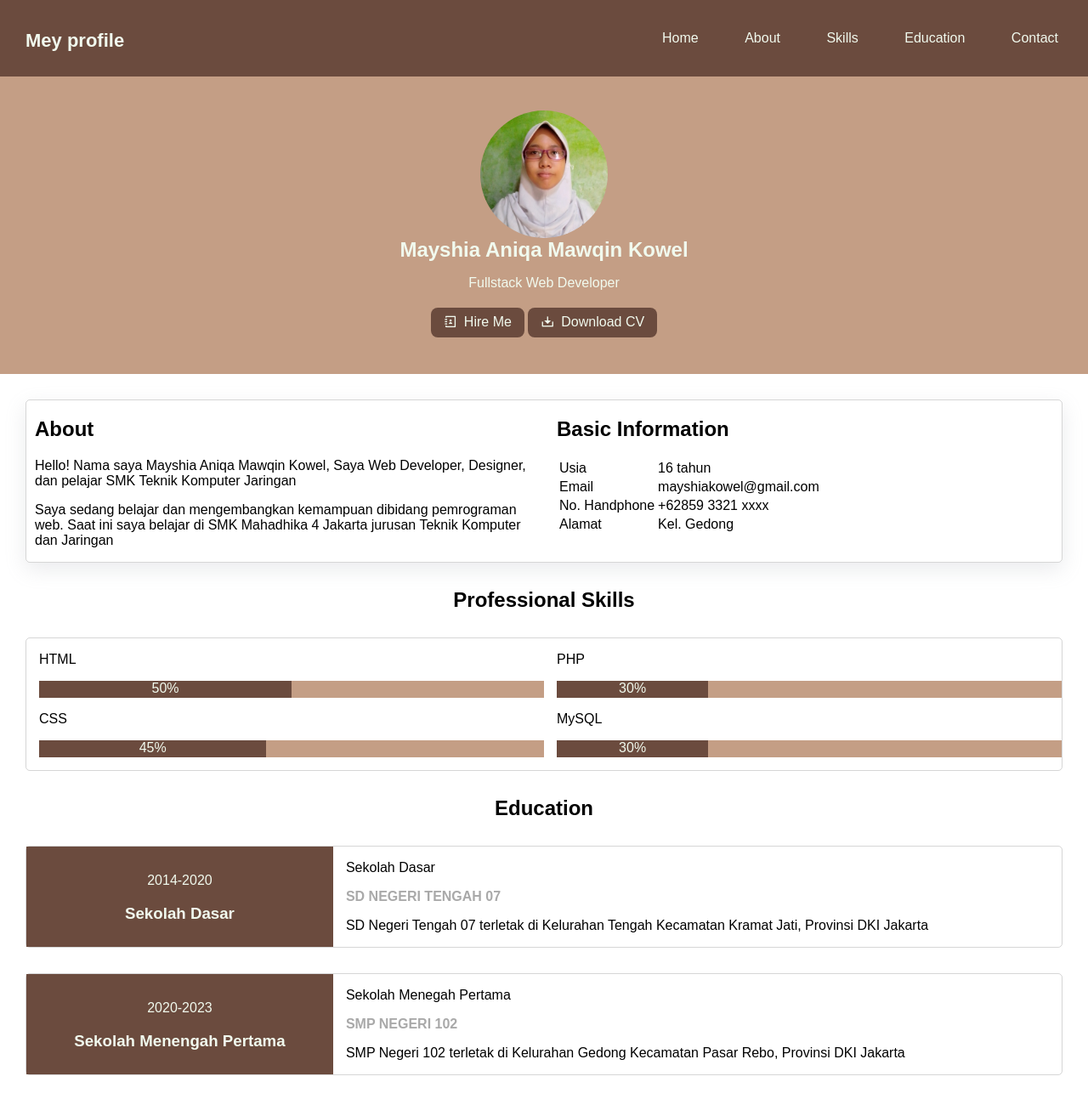
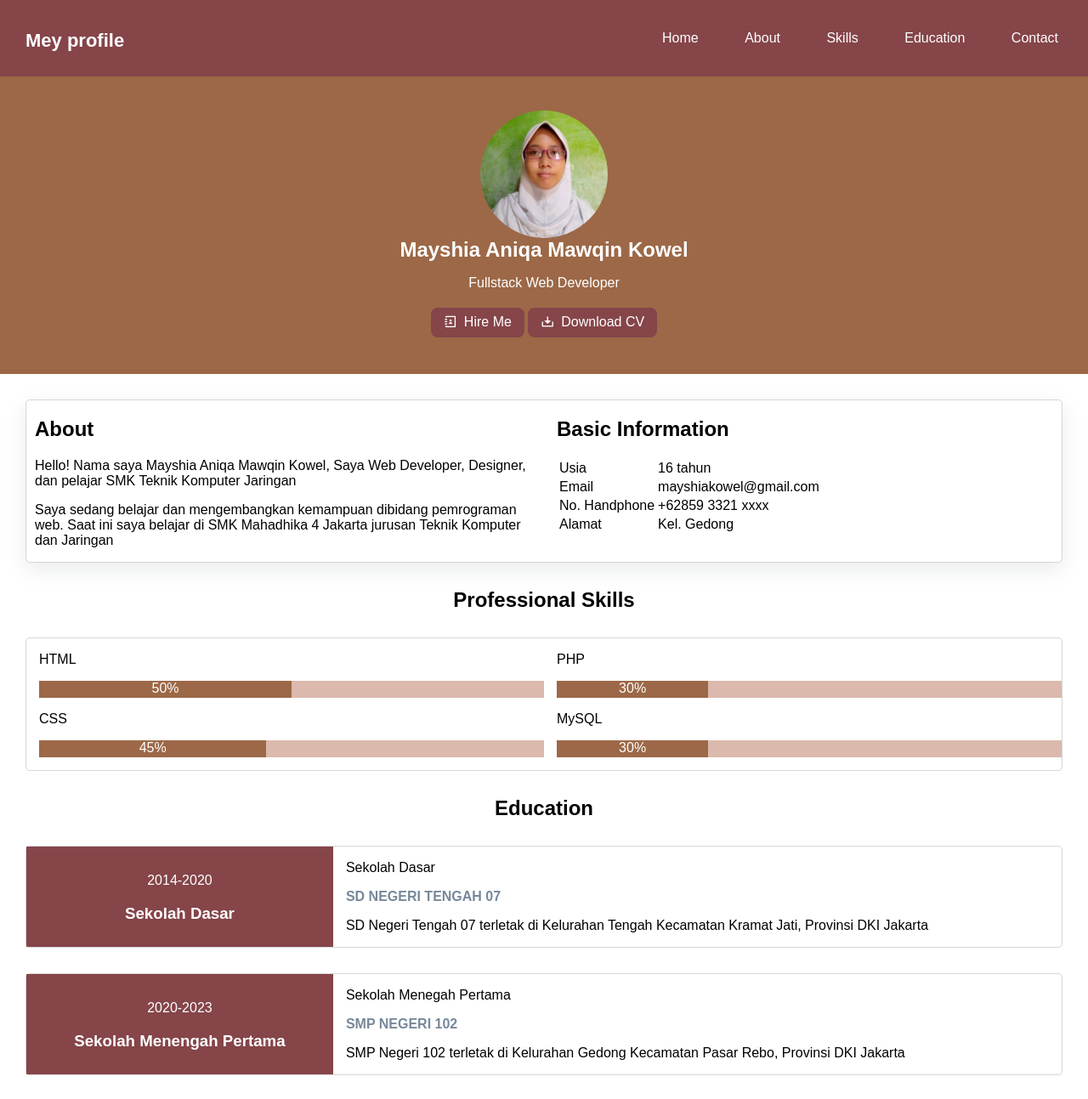
Before and after one commit to mayshia/myCV, a plain HTML site: page index.html in a window 1280 px wide. Shown: the top 1293 px of the page at 85% size. Drawn offline with nearby package versions, Linux system fonts and the light colour scheme; a web font is replaced by a local one.

Commit message:
Update style.css

```diff
--- a/assets/css/style.css
+++ b/assets/css/style.css
@@ -11,9 +11,9 @@ body {
 }
 
 header {
-    background-color: #6b4b3e;
+    background-color: #854549;
     height: 90px;
-    color: #F1FAEE;
+    color: #fff;
     display: flex;
 }
 
@@ -35,19 +35,19 @@ nav li {
 }
 
 nav a {
-    color: #F1FAEE;
+    color: #fff;
     text-decoration: none;
     padding: 10px 15px 10px 15px;
 }
 
 nav a:hover {
-    background-color: #c49e85;
+    background-color: #DBB9AC;
     text-decoration: none;
-    color: #1b2432;
+    color: black;
 }
 
 hero {
-    background-color: #c49e85;
+    background-color: #9C6847;
     height: 350px;
     display: flex;
     flex-direction: column;
@@ -62,11 +62,11 @@ hero img {
 
 hero h2 {
     margin: 0;
-    color: #F1FAEE;
+    color: #fff;
 }
 
 hero p {
-    color: #F1FAEE;
+    color: #fff;
 }
 
 .cta {
@@ -79,8 +79,8 @@ hero p {
 }
 
 .btn-cta {
-    background-color: #6b4b3e;
-    color: #F1FAEE;
+    background-color: #854549;
+    color: #fff;
     padding: 8px 15px 10px 15px;
     text-decoration: none;
     border-radius: 8px;
@@ -91,7 +91,6 @@ hero p {
     gap: 5px;
     border: 1px solid rgba(0, 0, 0, 0.16);
     border-radius: 5px;
-    /*box-shadow: rgba(0, 0, 0, 0.16) 0px 1px 4px;*/
     margin: 30px;
     box-shadow: rgba(149, 157, 165, 0.2) 0px 8px 24px;
 }
@@ -131,13 +130,13 @@ hero p {
 }
 
 #progress {
-    background-color: #c49e85;
-    color: #F1FAEE;
+    background-color: #DBB9AC;
+    color: #fff;
     text-align: center;
 }
 
 #progress > div {
-    background-color: #6b4b3e;
+    background-color: #9C6847;
     width: 50%;
     height: 20px;
 }
@@ -152,8 +151,8 @@ hero p {
 
 .education-left {
     flex: 30;
-    background-color: #6b4b3e;
-    color: #F1FAEE;
+    background-color: #854549;
+    color: #fff;
     text-align: center;
     padding-top: 15px;
 }
@@ -165,7 +164,7 @@ hero p {
 
 .sekolah{
     font-weight: bold;
-    color: #a9a9a9;
+    color: lightslategray;
 }
 
 #contact {
@@ -197,7 +196,7 @@ hero p {
     padding: 5px 5px;
     margin: 8px 0;
     box-sizing: border-box;
-    border: 1px solid #6b4b3e;
+    border: 1px solid #9C6847;
     border-radius: 5px;
     resize: none;
 }
@@ -208,7 +207,7 @@ hero p {
     margin: 8px 0;
     display: inline-block;
     border: 1px solid #ccc;
-    background-color: #6b4b3e;
+    background-color: #9C6847;
     border-radius: 5px;
     box-sizing: border-box;
     color: #fff;
@@ -265,6 +264,7 @@ footer h3 {
         flex-wrap: wrap;
         column-gap: 5rem;
     }
+
     .cta {
         display: flex;
         flex-direction: column;
```
Lines whose indentation alone changed are shown as unchanged.
